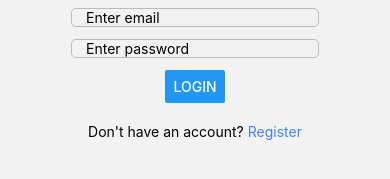
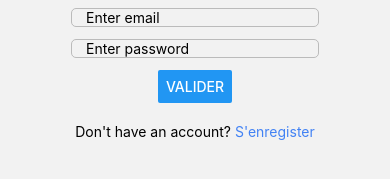
Before and after one commit to stephanie7474/WODAPP, a React Native app: screen /Login in a window 390 px wide. Shown: the part 377-556 px from the top of the page. Built offline with nearby package versions, Linux system fonts and the light colour scheme.

Commit message:
encore une modif button

```diff
--- a/Screens/HomeScreen.js
+++ b/Screens/HomeScreen.js
@@ -9,7 +9,7 @@ export default function HomeScreen(props) {
     <View style={styles.container}>
     <Text style={styles.welcome}>WODAPP</Text>
     <Text style={styles.welcome}>Bienvenue</Text>
-    <Button style={styles.button} title="Login"onPress={() => navigation.navigate('Login')} />
+    <Button style={styles.button} title="Mes WOD"onPress={() => navigation.navigate('Login')} />
 
 
   </View>
--- a/Screens/SignIn.js
+++ b/Screens/SignIn.js
@@ -24,12 +24,12 @@ function SignIn({ navigation }) {
         onChangeText={text => setPassword(text)}
         secureTextEntry
       />
-     <Button style={styles.button} title="Login"onPress={() => navigation.navigate('WODAPP')} />
+     <Button style={styles.button} title="Valider"onPress={() => navigation.navigate('WODAPP')} />
 
      <View style={{flexDirection: 'row', marginTop: 20}}>
           <Text>Don't have an account? </Text>
           <TouchableOpacity onPress={() => navigation.navigate('Register')}>
-            <Text style={styles.link}>Register</Text>
+            <Text style={styles.link}>S'enregister</Text>
           </TouchableOpacity>
         </View>
         </View>
--- a/Screens/SignUp.js
+++ b/Screens/SignUp.js
@@ -35,7 +35,7 @@ const SignUp =({navigation}) => {
         onChangeText={setPassword}
         secureTextEntry
       />
-         <Button style={[styles.button,styles.color]} title="register" onPress={() => navigation.navigate('Login')}/>
+         <Button style={[styles.button,styles.color]} title="Valider" onPress={() => navigation.navigate('Login')}/>
 
          <View style={{flexDirection: 'row', marginTop: 20}}>
           <Text>Already have on account ? </Text>
```
